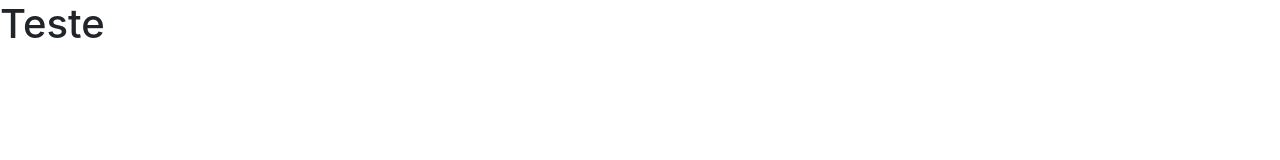
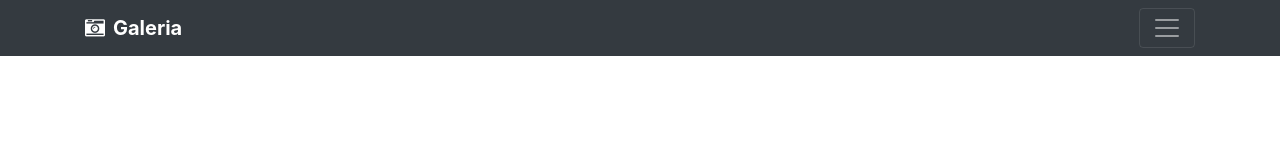
Before and after one commit to levifreire/projeto-galeria, a website built with webpack: page src/index.html in a window 1280 px wide. Built offline with nearby package versions, Linux system fonts and the light colour scheme; files whose address does not match are found by name.

Commit message:
Arquivos includes.js prontos e carregamento das paginas via Ajax pronto também

```diff
--- a/src/index.html
+++ b/src/index.html
@@ -10,7 +10,6 @@
 </head>
 
 <body>
-    <h1>Teste</h1>
     <header wm-include="/pages/template/header.html"></header>
     <script src="app.js"></script>
 </body>
--- a/src/js/core/include.js
+++ /dev/null
@@ -1 +0,0 @@
-import $ from 'jquery'
--- /dev/null
+++ b/src/js/core/includes.js
@@ -0,0 +1,20 @@
+import $ from 'jquery'
+
+function loadIncludes(parent){
+    if(!parent) parent = 'body'
+    //procurando dentro do parent todos os elementos que possuem 'wm-include'
+    $(parent).find('[wm-include]').each(function(i, e){
+        const url = $(e).attr('wm-include')
+        $.ajax({
+            url,
+            success(data){
+                $(e).html(data)
+                $(e).removeAttr('wm-include')
+
+                loadIncludes(e)
+            }
+        })
+    })
+}
+
+loadIncludes()
```
Also changed, not shown: src/index.js (+7 -0 lines).
